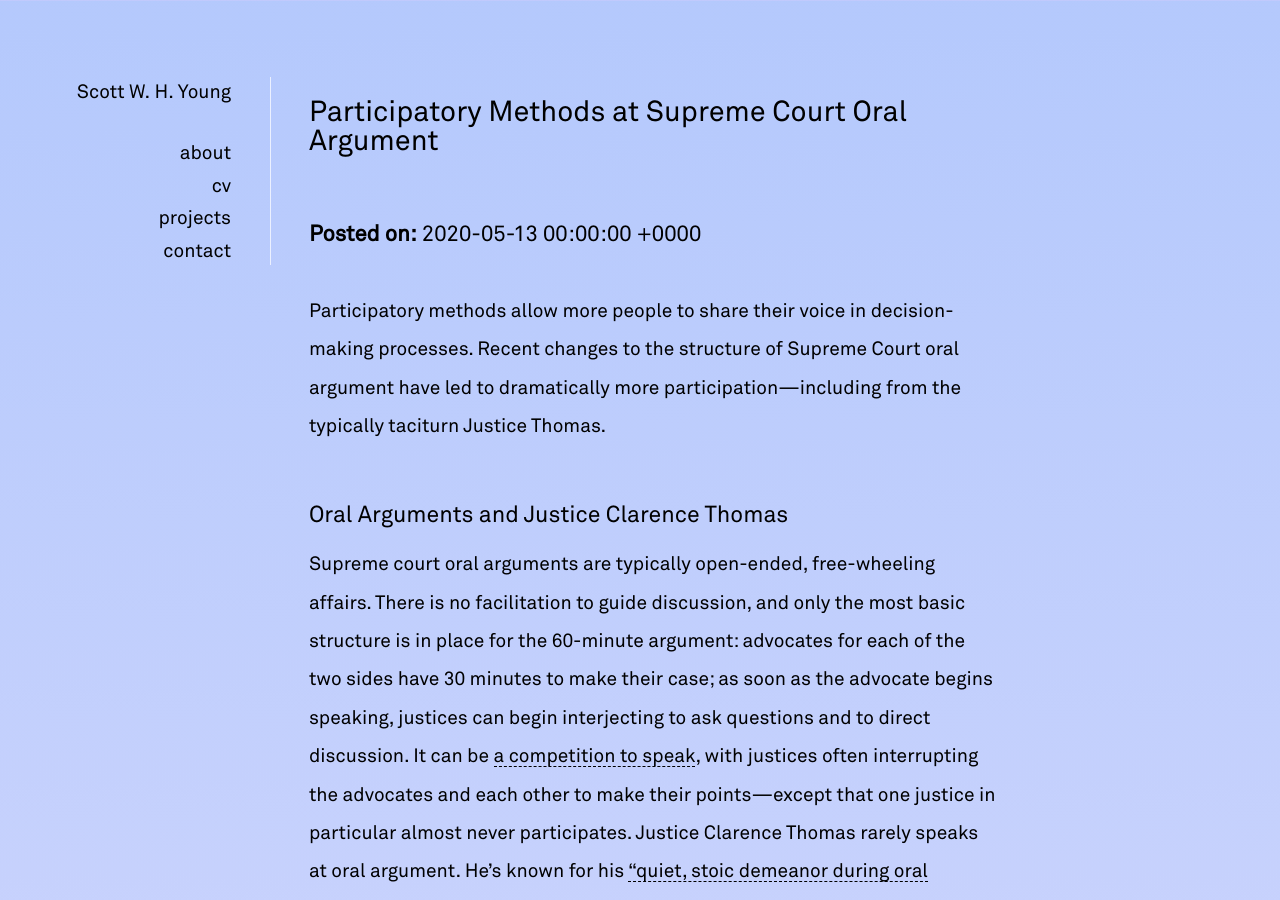
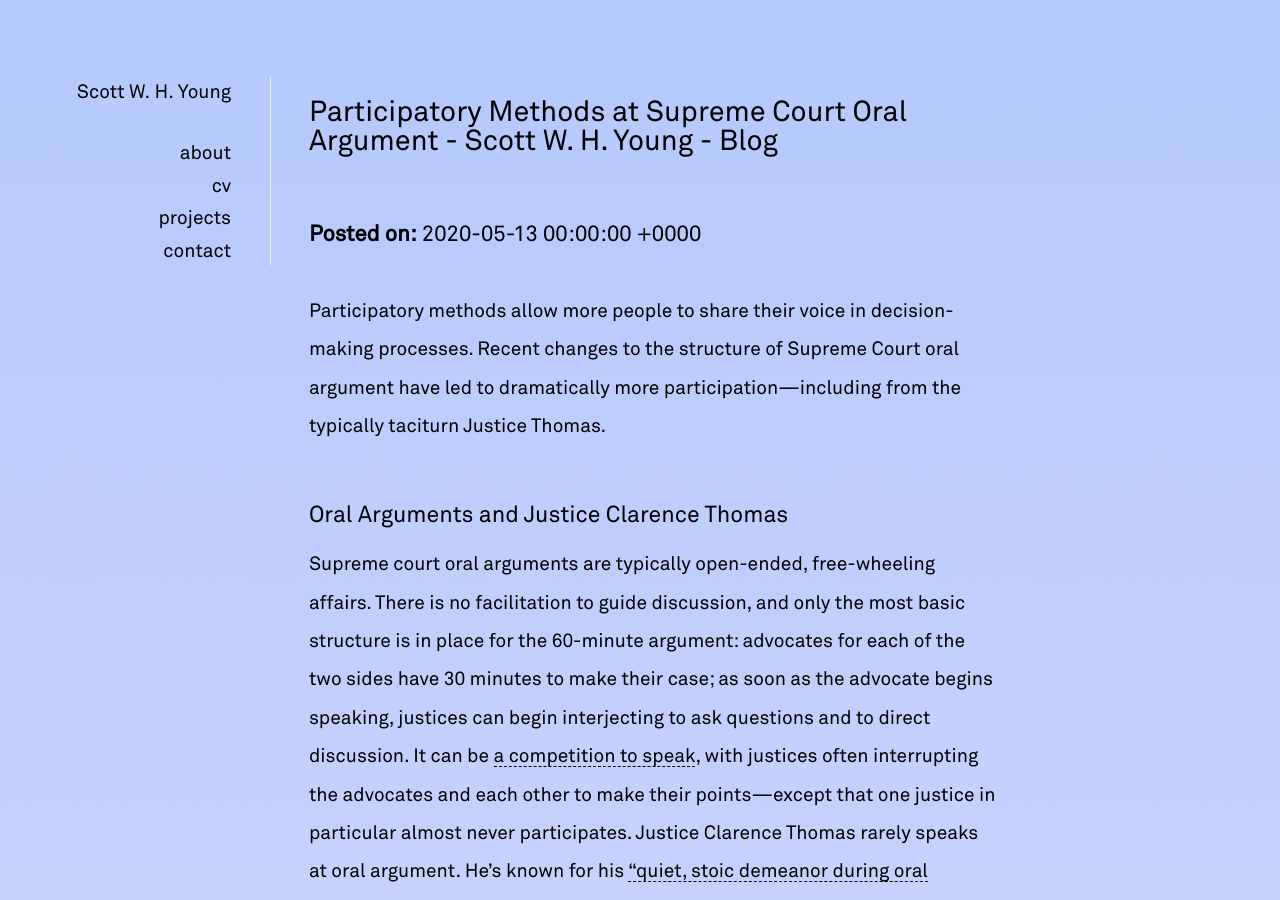
Before and after one commit to swyoung/swyoung.github.io, a Jekyll site: the page built from _posts/2020-05-13-participatory-methods-supreme-court.md, in a window 1280 px wide and 900 px high. Built offline with Jekyll 4.4.1, drawn with Linux system fonts in a browser that asks for light colours; nearby versions of some CDN libraries; a style sheet for code colours, icons or effects is not loaded; part of the change alters nothing that is shown.

Commit message:
Update 2020-05-13-participatory-methods-supreme-court.md

```diff
--- a/_posts/2020-05-13-participatory-methods-supreme-court.md
+++ b/_posts/2020-05-13-participatory-methods-supreme-court.md
@@ -1,7 +1,8 @@
 ---
 layout: post
 usehighlight: false
-title: Participatory Methods at Supreme Court Oral Argument
+title: Participatory Methods at Supreme Court Oral Argument - Scott W. H. Young - Blog
+description: Participatory methods allow more people to share their voice in decision-making processes. Recent changes to the structure of Supreme Court oral argument have led to dramatically more participation—including from the typically taciturn Justice Thomas.
 date: 2020-05-13
 ---
 
```
